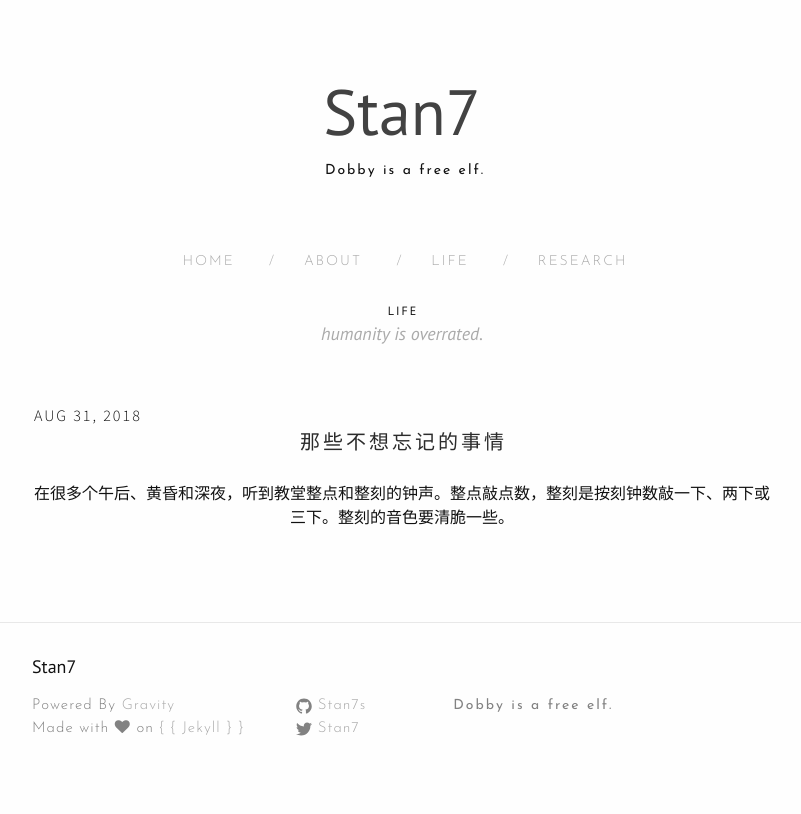
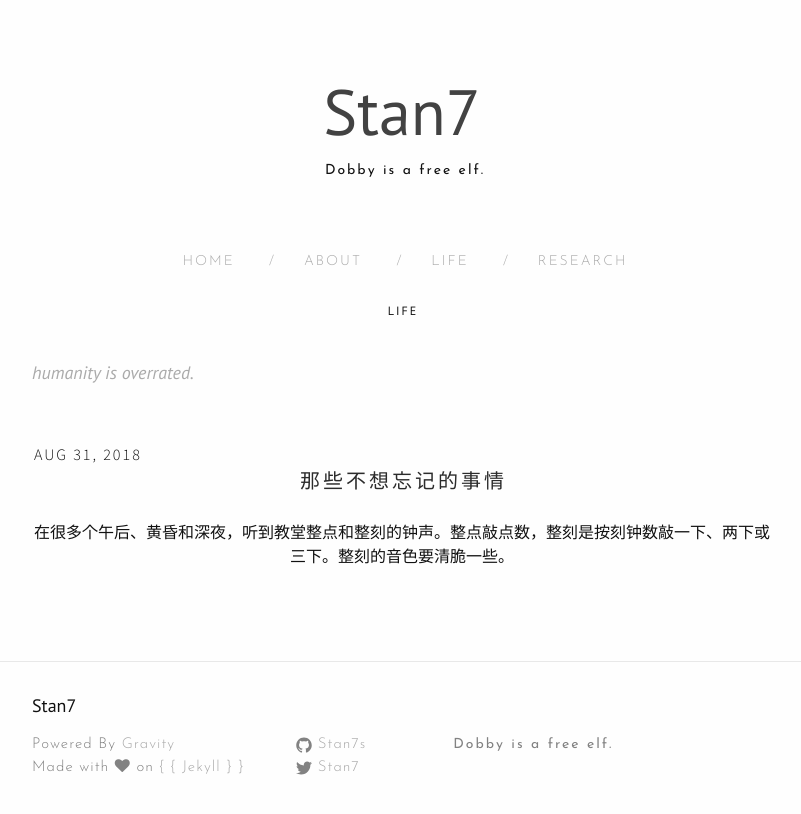
Before and after one commit to Stan7s/stan7s.github.io, a Jekyll site: the page built from life.md, in a window 1280 px wide. Shown: the top 814 px of the page, without its empty margins (238-1039 px from the left). Built offline with Jekyll 4.4.1, drawn with Linux system fonts in a browser that asks for light colours; nearby versions of some CDN libraries.

Commit message:
Update page.html

```diff
--- a/_layouts/page.html
+++ b/_layouts/page.html
@@ -9,8 +9,7 @@
 
   {%if page.tagline%}
   <div class="tagline">
-  <div class="page-title">{{page.title}}</div>
-  <div class="page-tagline"><em>{{page.tagline}}</em></div>
+  <p class="page-title">{{page.title}}</p> <br/><span class="page-tagline"><em>{{page.tagline}}</em></span>
   </div>
   {% endif %}
 
```
